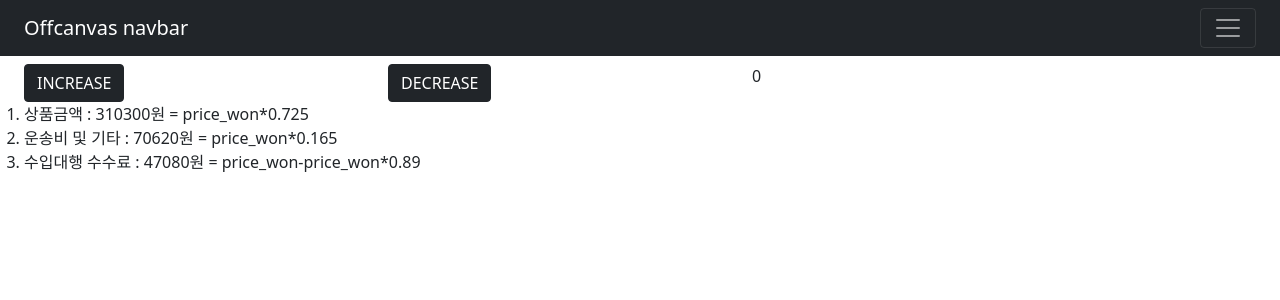
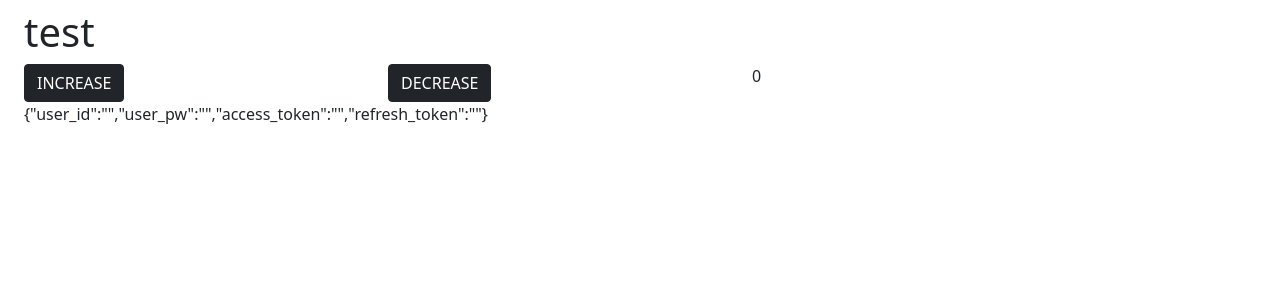
Before and after one commit to PenguinCard/app, a React app: page / in a window 1280 px wide. Shown: the top 300 px of the page. Built offline with nearby package versions, Linux system fonts and the light colour scheme.

Commit message:
user reducer 추가

```diff
--- a/src/App.tsx
+++ b/src/App.tsx
@@ -1,33 +1,51 @@
 import * as React from 'react';
 
-import { Routes, Route } from "react-router-dom";
+import { Routes, Route, Navigate, useNavigate } from "react-router-dom";
 
 import { RootState } from './redux/store';
 import { useSelector, useDispatch } from 'react-redux';
-import { increment, decrement } from './redux/counter';
+import { increment, decrement } from './redux/reducer/counter';
 
 import Navbar from './components/Navbar'
-import {useState} from "react";
+import { useState } from "react";
+
+interface User {
+    user_id: string,
+    user_pw: string,
+    access_token: string,
+    refresh_token: string
+}
 
 function App () {
 
-    const [userID, setUserID] = useState<String>('');
+    const [showNavbar, setShowNavbar] = useState<boolean>(false);
     const dispatch = useDispatch()
+    const navigate = useNavigate();
+
     const count = useSelector<RootState>(state => state.counter.value);
+    const user = useSelector<RootState>(state => state.user) as User
+
+    if(user?.user_id) navigate("/")
+    else navigate("/login")
 
     return (
-        <>
-            <div className="row pb-3">
-                <div className="col">
-                    <Navbar/>
+        <div className="vh-100">
+            {user?.user_id &&
+                <div className="row pb-5">
+                    <div className="col">
+                        <Navbar/>
+                    </div>
                 </div>
-            </div>
-            <div className="row container pt-5">
+            }
+            <div className="row container pt-2">
                 <Routes>
+                    <Route path="/login" element={<h1>LOGIN</h1>}/>
                     <Route path="/home" element={<h1>HOME</h1>}/>
                     <Route path="dropdown">
                         <Route path="action" element={<h1>action</h1>}/>
                     </Route>
+                    <Route path="/" element={<h1>test</h1>}/>
+                    <Route element={<h1>NotFound</h1>}/>
                 </Routes>
                 <div className="col">
                     <button type="button" className="btn btn-dark" onClick={() => dispatch(increment())}>INCREASE</button>
@@ -38,14 +56,11 @@ function App () {
                 <div className="col">
                     { count }
                 </div>
-
-                <ol>
-                    <li className="item1">상품금액 : 310300원 = price_won*0.725</li>
-                    <li className="item2">운송비 및 기타 : 70620원 = price_won*0.165</li>
-                    <li className="item3">수입대행 수수료 : 47080원 = price_won-price_won*0.89</li>
-                </ol>
+                <div>
+                    { JSON.stringify(user) }
+                </div>
             </div>
-        </>
+        </div>
     )
 }
 export default App
--- /dev/null
+++ b/src/redux/reducer/user.ts
@@ -0,0 +1,45 @@
+import { createSlice, createAsyncThunk } from '@reduxjs/toolkit';
+import axios from 'axios';
+
+interface User {
+    user_id: string,
+    user_pw: string,
+    access_token: string,
+    refresh_token: string
+}
+
+const createUser = createAsyncThunk(
+    'createUser',
+    async (user: User ) => {
+        const response = await axios.post("/user/login", { user });
+        return response.data;
+    }
+)
+const loginUser = createAsyncThunk(
+    'loginUser',
+    async(user: User) => {
+
+    }
+)
+
+const initialState: User = {
+    user_id: '',
+    user_pw: '',
+    access_token: '',
+    refresh_token: ''
+}
+
+export const userSlice = createSlice({
+    name: 'user',
+    initialState,
+    reducers: {
+
+    },
+    extraReducers: builder => {
+        builder.addCase(createUser.fulfilled, (state, action) => {
+
+        })
+    }
+})
+
+export default userSlice.reducer;
--- a/src/redux/store.ts
+++ b/src/redux/store.ts
@@ -1,9 +1,12 @@
 import { configureStore } from '@reduxjs/toolkit';
-import counter from './counter'
+
+import counter from './reducer/counter'
+import user from './reducer/user';
 
 export const store = configureStore({
     reducer: {
-        counter: counter
+        counter,
+        user
     }
 })
 
```
Also changed, not shown: src/redux/reducer/counter.ts (renamed from src/redux/counter.ts).
